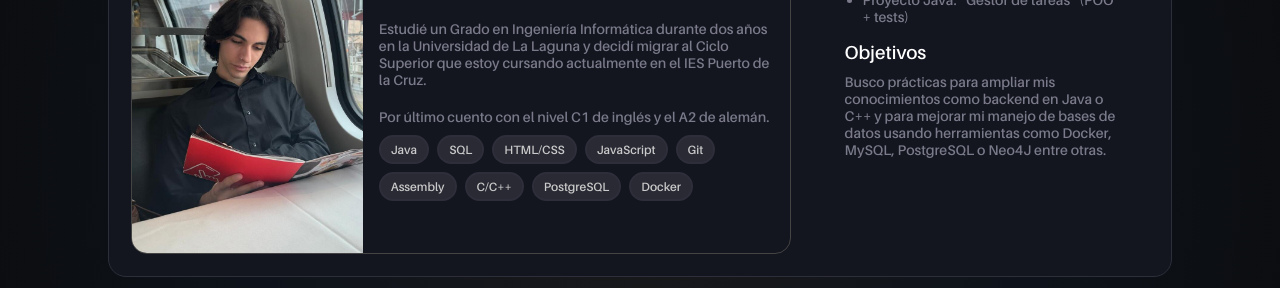
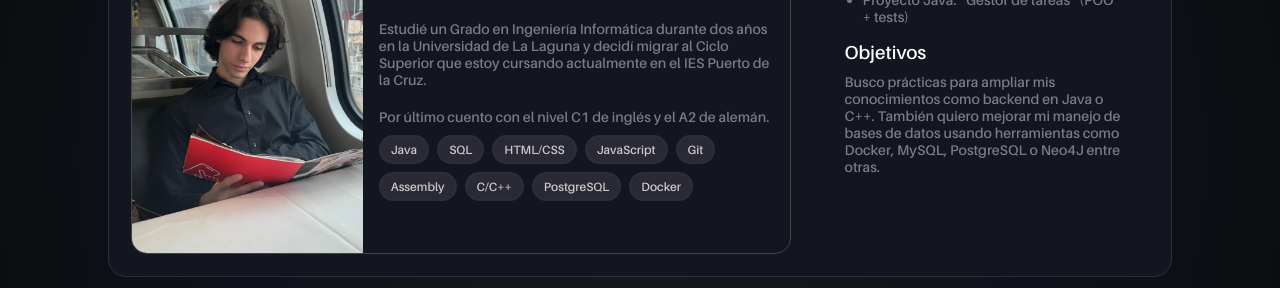
Before and after one commit to slayaglez/slayaglez.github.io, a Jekyll site: the page built from index.html, in a window 1280 px wide. Shown: the part 324-612 px from the top of the page. Built offline with Jekyll 4.4.1, drawn with Linux system fonts in a browser that asks for light colours.

Commit message:
content update1.2

```diff
--- a/index.html
+++ b/index.html
@@ -57,7 +57,7 @@ title: "slayaglez — CV & Repos"
 
         <h3 style="margin:16px 0 10px">Objetivos</h3>
         <p class="muted" style="margin:0">
-          Busco <b>prácticas</b> para ampliar mis conocimientos como backend en Java o C++ y para mejorar mi manejo de bases de datos usando herramientas como Docker, MySQL, PostgreSQL o Neo4J entre otras.
+          Busco <b>prácticas</b> para ampliar mis conocimientos como backend en Java o C++. También quiero mejorar mi manejo de bases de datos usando herramientas como Docker, MySQL, PostgreSQL o Neo4J entre otras.
         </p>
       </div>
     </div>
@@ -128,9 +128,9 @@ title: "slayaglez — CV & Repos"
       el.insertAdjacentHTML("beforeend", `
         <article class="card ${cardBorderByIndex(i)}">
           <h3>${r.name}</h3>
-          <div class="muted">${r.description || "Sin descripción (añádela en GitHub 😉)"}</div>
+          <div class="muted">${r.description || "Sin descripción"}</div>
           <div class="pillrow">
-            <span class="pill featured">Featured</span>
+            <span class="pill featured">Destacado</span>
             ${topics}
           </div>
           <div class="repoMeta">
```
